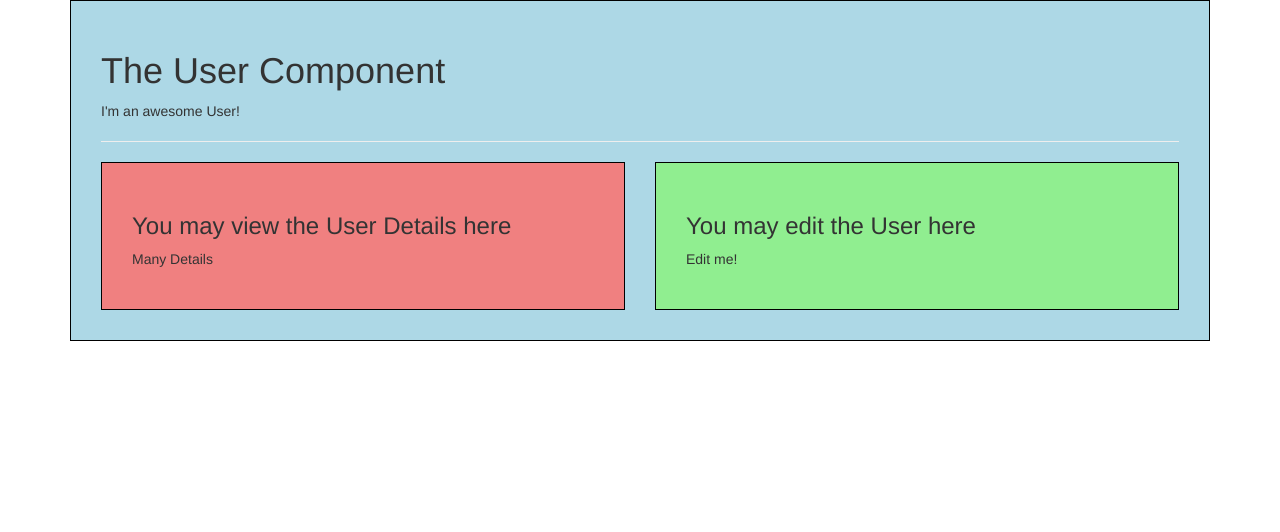
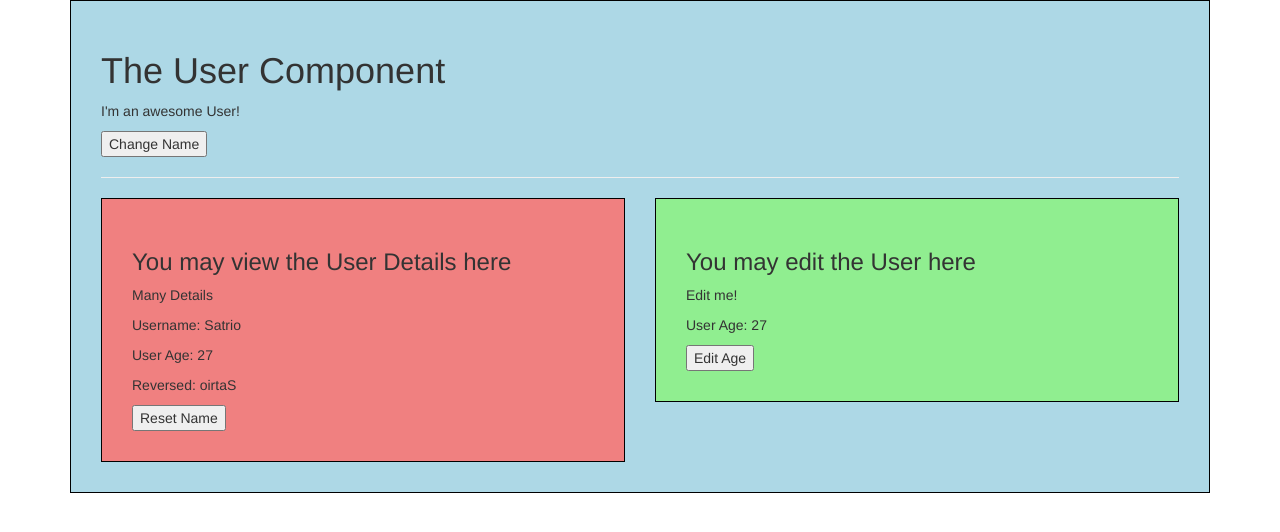
Before and after one commit to muhsatrio/latihan-vue, a Vue app: page / in a window 1280 px wide. Shown: the top 532 px of the page. Built offline with nearby package versions, Linux system fonts and the light colour scheme.

Commit message:
added component section

```diff
--- a/src/components/User.vue
+++ b/src/components/User.vue
@@ -2,13 +2,14 @@
   <div class="component">
       <h1>The User Component</h1>
       <p>I'm an awesome User!</p>
+      <button @click="changeName">Change Name</button>
       <hr>
       <div class="row">
           <div class="col-xs-12 col-sm-6">
-              <UserDetail />
+              <UserDetail :myName="name" :resetFn="resetName" :userAge="age" />
           </div>
           <div class="col-xs-12 col-sm-6">
-              <UserEdit />
+              <UserEdit :userAge="age" />
           </div>
       </div>
   </div>
@@ -18,6 +19,21 @@
 import UserDetail from './UserDetail';
 import UserEdit from './UserEdit';
 export default {
+    data() {
+        return {
+            name: 'Satrio',
+            age: 27
+        }
+    },
+    methods: {
+        changeName() {
+            // eslint-disable-next-line no-console
+            this.name = 'Wicaksono'
+        },
+        resetName() {
+            this.name = 'Sat'
+        }
+    },
     components: {
         UserDetail,
         UserEdit
--- a/src/components/UserDetail.vue
+++ b/src/components/UserDetail.vue
@@ -2,10 +2,30 @@
   <div class="component">
       <h3>You may view the User Details here</h3>
       <p>Many Details</p>
+      <p>Username: {{ myName }}</p>
+      <p>User Age: {{ userAge }}</p>
+      <p>Reversed: {{ switchName() }}</p>
+      <button @click="resetFn">Reset Name</button>
   </div>
 </template>
 
 <script>
+export default {
+    props: {
+        myName: {
+            type: String,
+            required: true
+        },
+        resetFn: Function,
+        userAge: Number,
+    },
+    methods: {
+        switchName() {
+            return this.myName.split("").reverse().join("");
+        },
+    },
+}
+
 </script>
 
 <style scoped>
--- a/src/components/UserEdit.vue
+++ b/src/components/UserEdit.vue
@@ -2,10 +2,22 @@
   <div class="component">
       <h3>You may edit the User here</h3>
       <p>Edit me!</p>
+      <p>User Age: {{ userAge }}</p>
+      <button @click="editAge">Edit Age</button>
   </div>
 </template>
 
 <script>
+    export default {
+        props: {
+            userAge: Number
+        },
+        methods: {
+            editAge() {
+                this.userAge = 30;
+            }
+        },
+    }
 </script>
 
 <style scoped>
--- a/src/main.js
+++ b/src/main.js
@@ -3,10 +3,10 @@ import App from './App.vue'
 
 Vue.config.productionTip = false;
 
+// new Vue({
+//   render: h => h(App),
+// }).$mount('#app');
 new Vue({
+  el: '#app',
   render: h => h(App),
-}).$mount('#app');
-// new Vue({
-//   el: '#app',
-//   render: h => h(App),
-// });
+});
```
Also changed, not shown: src/App.vue (+0 -15 lines), 1 other file (tests, documents, lock files or other folders).
